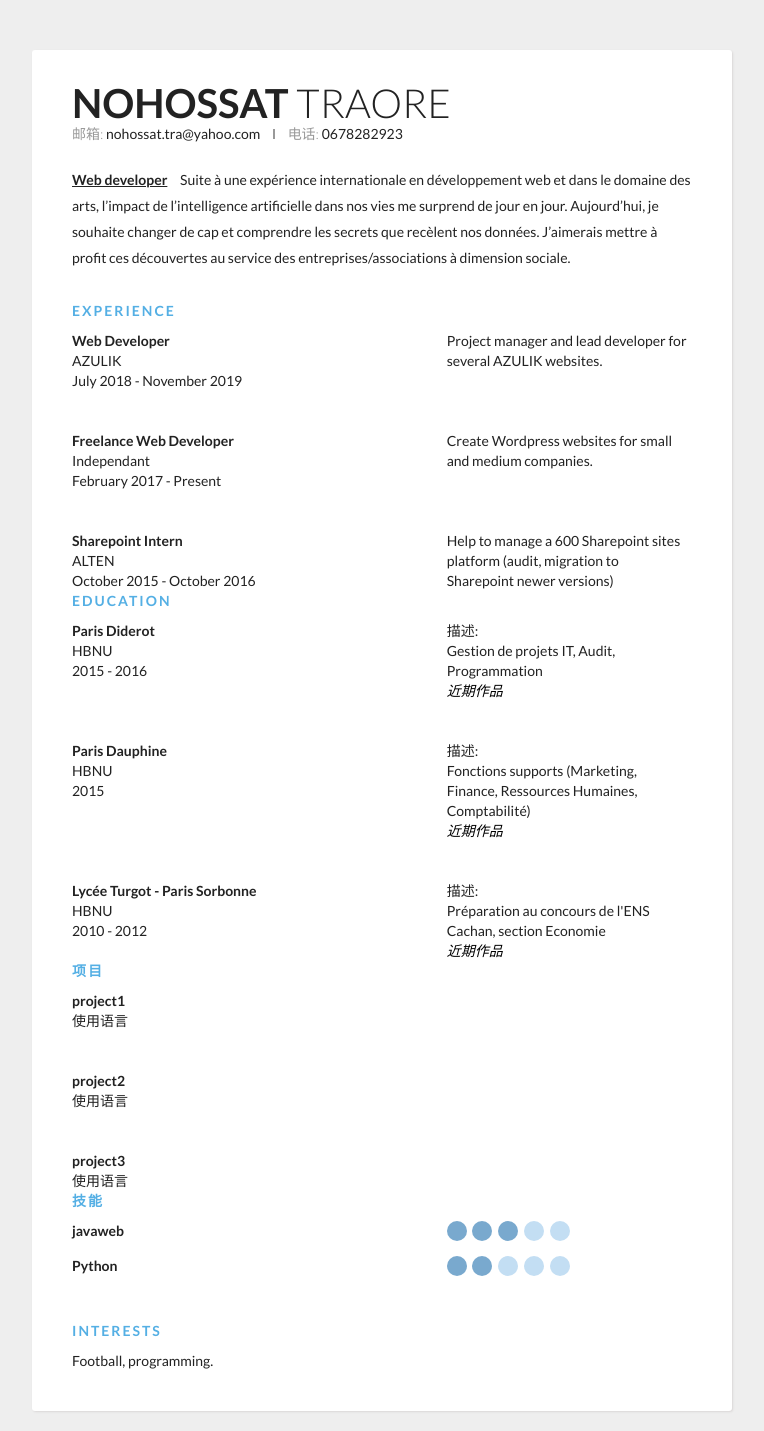
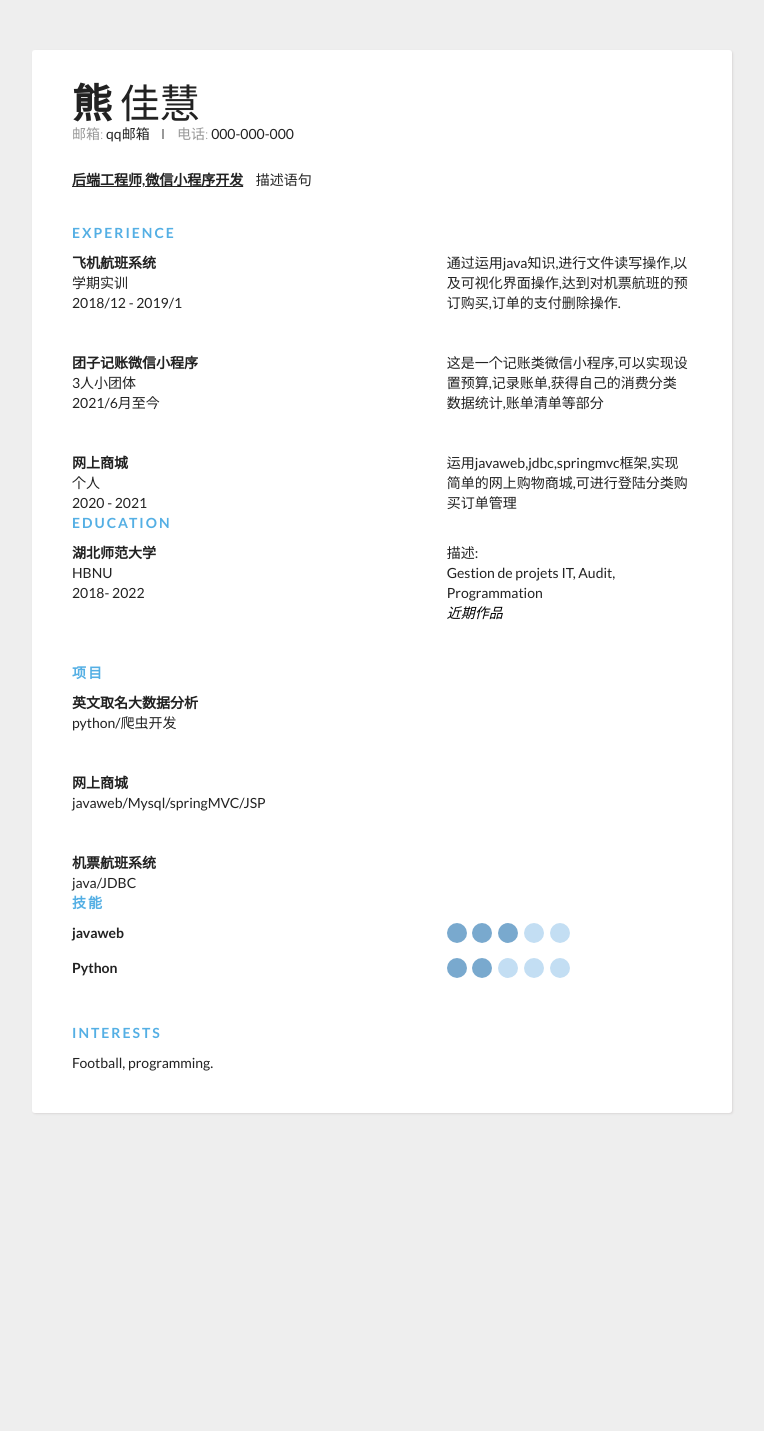
Before and after one commit to aoao2239/aoao2239, a Flask app: page / in a window 1280 px wide. Shown: the top 1431 px of the page, without its empty margins (258-1022 px from the left). After the commit the page ends 1114 px from the top, so only its background shows below. Run offline with Flask 2, Linux system fonts and the light colour scheme; some libraries are stand-ins or nearby versions.

Commit message:
最终简历

```diff
--- a/app.py
+++ b/app.py
@@ -4,108 +4,70 @@ import pandas as pd
 import json
 import plotly
 import plotly.express as px
-
 import csv, re, operator
-# from textblob import TextBlob
 
 app = Flask(__name__)
 
 person = {
-    'first_name': 'Nohossat',
-    'last_name' : 'TRAORE',
-    'address' : '9 rue Léon Giraud · PARIS · FRANCE',
-    'job': 'Web developer',
-    'tel': '0678282923',
-    'email': 'nohossat.tra@yahoo.com',
-    'description' : 'Suite à une expérience internationale en développement web et dans le domaine des arts, l’impact de l’intelligence artificielle dans nos vies me surprend de jour en jour. \n Aujourd’hui, je souhaite changer de cap et comprendre les secrets que recèlent nos données. J’aimerais mettre à profit ces découvertes au service des entreprises/associations à dimension sociale.',
-    'social_media' : [
-        {
-            'link': 'https://www.facebook.com/nono',
-            'icon' : 'fa-facebook-f'
-        },
-        {
-            'link': 'https://github.com/nono',
-            'icon' : 'fa-github'
-        },
-        {
-            'link': 'linkedin.com/in/nono',
-            'icon' : 'fa-linkedin-in'
-        },
-        {
-            'link': 'https://twitter.com/nono',
-            'icon' : 'fa-twitter'
-        }
-    ],
+    'first_name': '熊',
+    'last_name' : '佳慧',
+    'address' : '湖北师范大学',
+    'job': '后端工程师,微信小程序开发',
+    'tel': '000-000-000',
+    'email': 'qq邮箱',
+    'description' : '描述语句',
     'img': 'img/img_nono.jpg',
     'experiences' : [
         {
-            'title' : 'Web Developer',
-            'company': 'AZULIK',
-            'description' : 'Project manager and lead developer for several AZULIK websites.',
-            'timeframe' : 'July 2018 - November 2019'
+            'title' :"飞机航班系统",
+            'company': '学期实训',
+            'description' : '通过运用java知识,进行文件读写操作,以及可视化界面操作,达到对机票航班的预订购买,订单的支付删除操作.',
+            'timeframe' : ' 2018/12 -  2019/1'
         },
         {
-            'title' : 'Freelance Web Developer',
-            'company': 'Independant',
-            'description' : 'Create Wordpress websites for small and medium companies. ',
-            'timeframe' : 'February 2017 - Present'
+            'title' : '团子记账微信小程序',
+            'company': '3人小团体',
+            'description' : '这是一个记账类微信小程序,可以实现设置预算,记录账单,获得自己的消费分类数据统计,账单清单等部分',
+            'timeframe' : '2021/6月至今'
         },
         {
-            'title' : 'Sharepoint Intern',
-            'company': 'ALTEN',
-            'description' : 'Help to manage a 600 Sharepoint sites platform (audit, migration to Sharepoint newer versions)',
-            'timeframe' : 'October 2015 - October 2016'
+            'title' : '网上商城',
+            'company': '个人',
+            'description' : '运用javaweb,jdbc,springmvc框架,实现简单的网上购物商城,可进行登陆分类购买订单管理',
+            'timeframe' : '2020 - 2021'
         }
     ],
     'project':[
-        {"name":"project1",
-         "text":"使用语言"
+        {"name":"英文取名大数据分析",
+         "text":"python/爬虫开发"
         },
-{"name":"project2",
-         "text":"使用语言"
+{"name":"网上商城",
+         "text":"javaweb/Mysql/springMVC/JSP"
         }   ,
-{"name":"project3",
-         "text":"使用语言"
+{"name":"机票航班系统",
+         "text":"java/JDBC"
         }
     ],
     'education' : [
         {
-            'university': 'Paris Diderot',
-            'degree': 'Projets informatiques et Startégies d\'entreprise (PISE)',
+            'university': '湖北师范大学',
+            'degree': '软件工程22届本科毕业生',
             'description' : 'Gestion de projets IT, Audit, Programmation',
-            'mention' : 'Bien',
-            'timeframe' : '2015 - 2016'
-        },
-        {
-            'university': 'Paris Dauphine',
-            'degree': 'Master en Management global',
-            'description' : 'Fonctions supports (Marketing, Finance, Ressources Humaines, Comptabilité)',
-            'mention' : 'Bien',
-            'timeframe' : '2015'
-        },
-
-        {
-            'university': 'Lycée Turgot - Paris Sorbonne',
-            'degree': 'CPGE Economie & Gestion',
-            'description' : 'Préparation au concours de l\'ENS Cachan, section Economie',
-            'mention' : 'N/A',
-            'timeframe' : '2010 - 2012'
+            'mention' : 'aoao',
+            'timeframe' : '2018- 2022'
         }
     ],
     'programming_languages' : {
-        'HMTL' : ['fa-html5', '100'],
-        'CSS' : ['fa-css3-alt', '100'],
-        'SASS' : ['fa-sass', '90'],
-        'JS' : ['fa-js-square', '90'],
-        'Wordpress' : ['fa-wordpress', '80'],
-        'Python': ['fa-python', '70'],
-        'Mongo DB' : ['fa-database', '60'],
-        'MySQL' : ['fa-database', '60'],
-        'NodeJS' : ['fa-node-js', '50']
+        'java':3,
+        "javaweb":3,
+        'Python': 2,
+        'MySQL' : 3,
+        'HMTL' : 1,
+        'CSS' : 1,
+        'JS' :1
     },
-    'languages' : {'French' : 'Native', 'English' : 'Professional', 'Spanish' : 'Professional', 'Italian' : 'Limited Working Proficiency'},
-    'interests' : ['Dance', 'Travel', 'Languages']
-}
+    'languages' : {'普通话' : '二甲', 'English' : "CET4"},
+    }
 
 @app.route('/')
 def cv(person=person):
@@ -118,7 +80,7 @@ def cb():
 @app.route('/chart')
 def index():
     return render_template('chartsajax.html',  graphJSON=gm(),graphJSON1=gm1(),graphJSON3=gm3(),graphJSON4=gm4(),graphJSON5=gm5(),graphJSON6=gm6(),graphJSON7=gm7(),
-                           graphJSON8=gm8(),graphJSON9=gm9(),graphJSON10=gm10())
+                           graphJSON8=gm8(),graphJSON9=gm9(),graphJSON10=gm10(),graphJSON11=gm11(),graphJSON12=gm12())
 #1 花的种类花萼的宽和高的分布的散点图
 def gm(species_id=1):
     df = pd.DataFrame(px.data.iris())
@@ -181,19 +143,16 @@ def gm7():
 #9 基于line_geo线型地图
 def gm9():
     df = pd.DataFrame(px.data.gapminder())
-    fig =px.line_geo(
-        df[df["year"]=="2002"],
-        locations="iso_alpha",
-        color=px.colors.sequential.Plasma,
-    projection="orthographic")
+    fig =px.line_geo(df.query("year==2007"), locations="iso_alpha",
+            color="continent", projection="orthographic")
     graphJSON = json.dumps(fig, cls=plotly.utils.PlotlyJSONEncoder)
     return graphJSON
 
 #10 矩阵式树状结构图
 def gm10():
-    df = px.data.gapminder()
+    df = pd.DataFrame(px.data.gapminder())
     fig =px.treemap(
-    df[df["year"]=="2002"], # 数据
+    df.query("year==2007"), # 数据
     path=[px.Constant('world'), 'continent', 'country'],   # 绘图路径：world---continent---country
     values='pop',  # 数据取值
     color='pop',   # 颜色取值
@@ -208,6 +167,21 @@ def gm4():
            render_mode="webgl")
     graphJSON4 = json.dumps(fig, cls = plotly.utils.PlotlyJSONEncoder)
     return graphJSON4
+
+#直方图，在图表的上方增加细条图,显示小费随着总账单的变化关系
+def gm11():
+    df = px.data.tips()
+    fig =px.histogram(df, x="total_bill", y="tip", color="sex", marginal="rug",
+             hover_data=df.columns)
+    graphJSON = json.dumps(fig, cls=plotly.utils.PlotlyJSONEncoder)
+    return graphJSON
+
+#12箱形图，设置使用槽口绘制框,显示天数账单和是否吸烟的关系
+def gm12():
+    df = px.data.tips()
+    fig =px.box(df, x="day", y="total_bill", color="smoker", notched=True)
+    graphJSON = json.dumps(fig, cls=plotly.utils.PlotlyJSONEncoder)
+    return graphJSON
 #5 2013年蒙特利尔市长选举,不同区域结果图
 def gm5():
     df=px.data.election()
--- a/templates/index2.html
+++ b/templates/index2.html
@@ -94,7 +94,7 @@
            javaweb
              </div></div>
            <div class="right">
-               <input  id="ck1" type="checkbox" checked/>
+			<input  id="ck1" type="checkbox" checked=false/>
             <label for="ck1"></label>
             <input id="ck2" type="checkbox" checked/>
             <label for="ck2"></label>
```
Also changed, not shown: templates/chartsajax.html (+71 -10 lines). Lines whose indentation alone changed are shown as unchanged.
